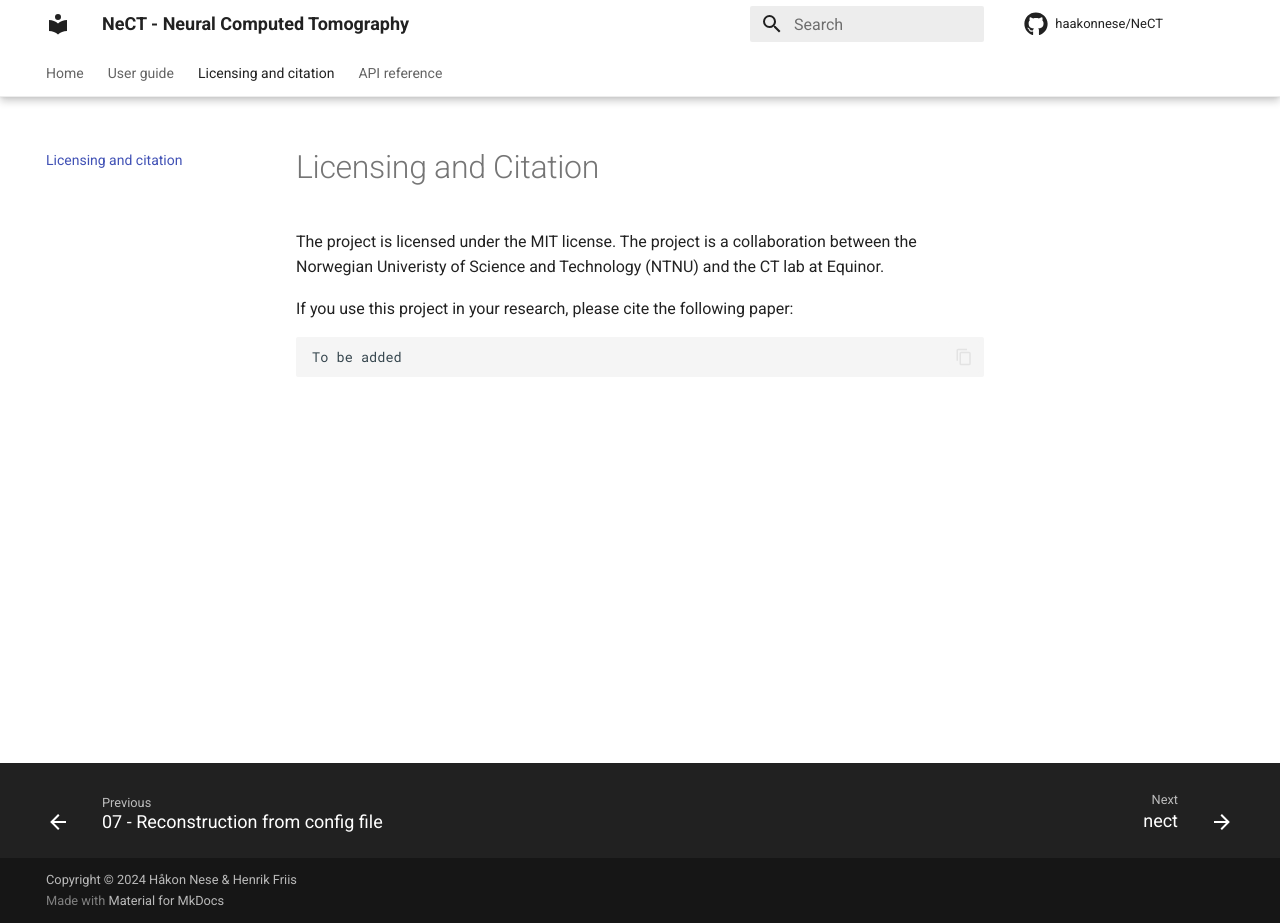
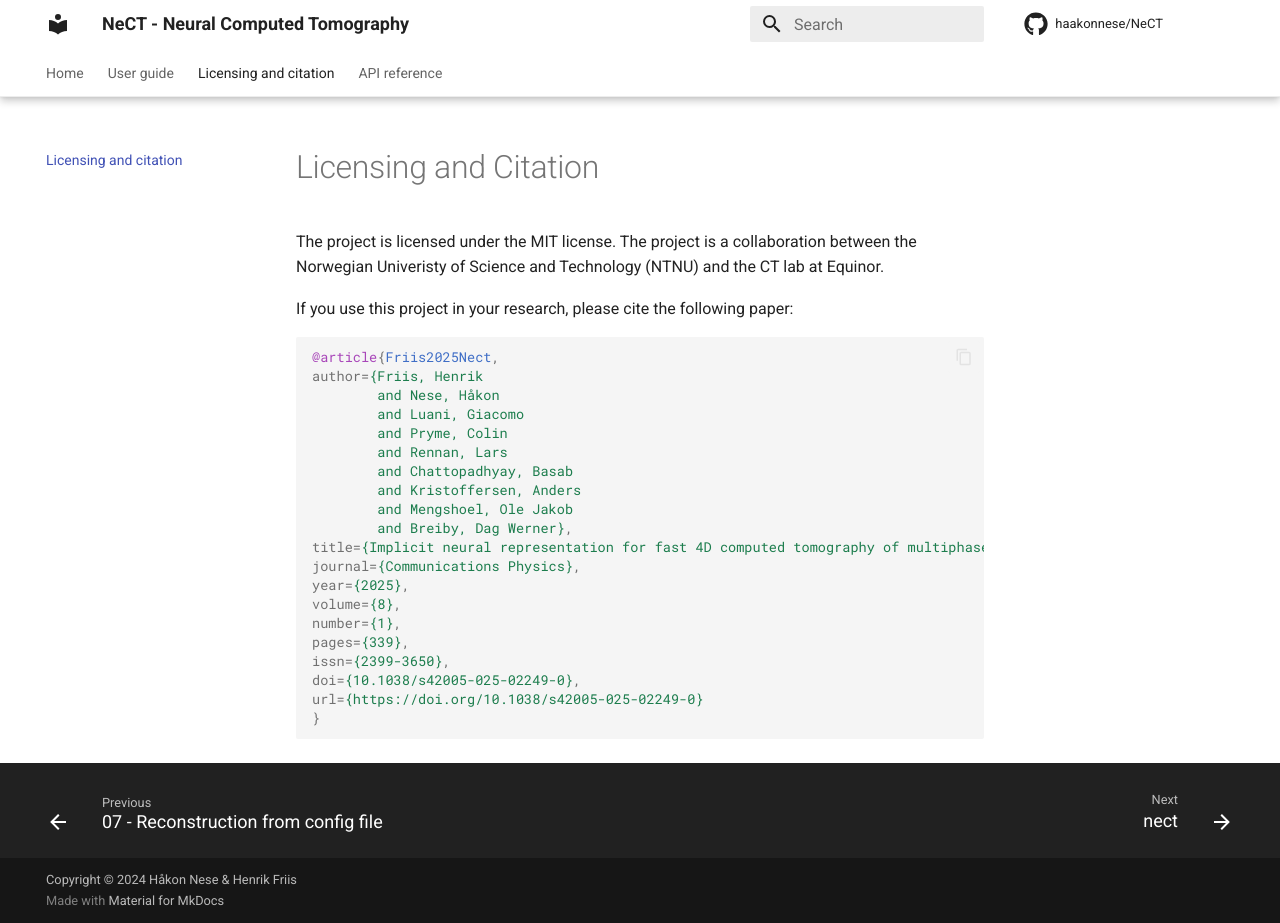
Before and after one commit to haakonnese/nect, an MkDocs documentation site: the page built from docs/about/licensing-and-citation.md, in a window 1280 px wide and 923 px high. Built offline with MkDocs 1.6.1 and Material for MkDocs 9.7.7, drawn with Linux system fonts in a browser that asks for light colours; comment, search, counter and statistics services are not loaded.

````diff
--- a/docs/about/licensing-and-citation.md
+++ b/docs/about/licensing-and-citation.md
@@ -2,6 +2,25 @@
 The project is licensed under the MIT license. The project is a collaboration between the Norwegian Univeristy of Science and Technology (NTNU) and the CT lab at Equinor.
 
 If you use this project in your research, please cite the following paper:
+```bibtex
+@article{Friis2025Nect,
+author={Friis, Henrik
+        and Nese, Håkon
+        and Luani, Giacomo
+        and Pryme, Colin
+        and Rennan, Lars
+        and Chattopadhyay, Basab
+        and Kristoffersen, Anders
+        and Mengshoel, Ole Jakob
+        and Breiby, Dag Werner},
+title={Implicit neural representation for fast 4D computed tomography of multiphase flow in porous media},
+journal={Communications Physics},
+year={2025},
+volume={8},
+number={1},
+pages={339},
+issn={2399-3650},
+doi={10.1038/s42005-025-02249-0},
+url={https://doi.org/10.1038/s42005-025-02249-0}
+}
 ```
-To be added
-```
````
Also changed, not shown: README.md (+26 -1 lines), docs/index.md (+1 -1 lines).
